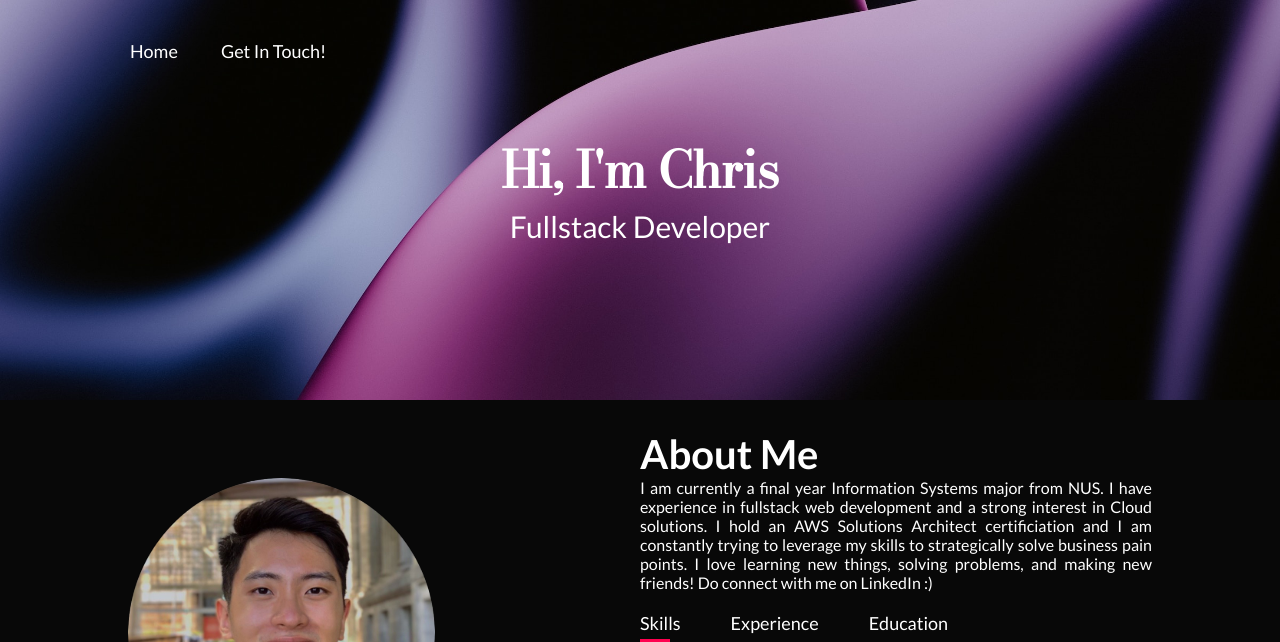
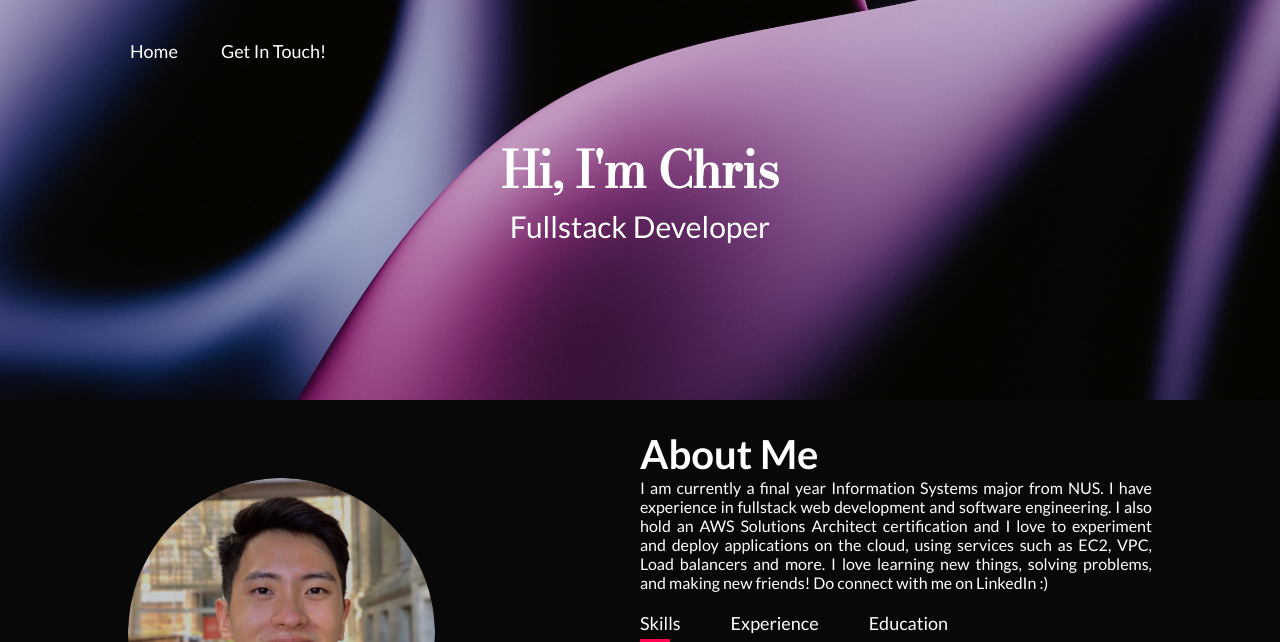
Before and after one commit to chrischanwz/PersonalWebsite, a plain HTML site: page index.html in a window 1280 px wide. Shown: the top 642 px of the page. Drawn offline with nearby package versions, Linux system fonts and the light colour scheme.

Commit message:
fixed typo

```diff
--- a/index.html
+++ b/index.html
@@ -53,12 +53,12 @@
             <h1 class="sub-title">About Me</h1>
             <p>
               I am currently a final year Information Systems major from NUS. I
-              have experience in fullstack web development and a strong interest
-              in Cloud solutions. I hold an AWS Solutions Architect
-              certificiation and I am constantly trying to leverage my skills to
-              strategically solve business pain points. I love learning new
-              things, solving problems, and making new friends! Do connect with
-              me on LinkedIn :)
+              have experience in fullstack web development and software
+              engineering. I also hold an AWS Solutions Architect certification
+              and I love to experiment and deploy applications on the cloud,
+              using services such as EC2, VPC, Load balancers and more. I love
+              learning new things, solving problems, and making new friends! Do
+              connect with me on LinkedIn :)
             </p>
 
             <div class="tab-titles">
```
